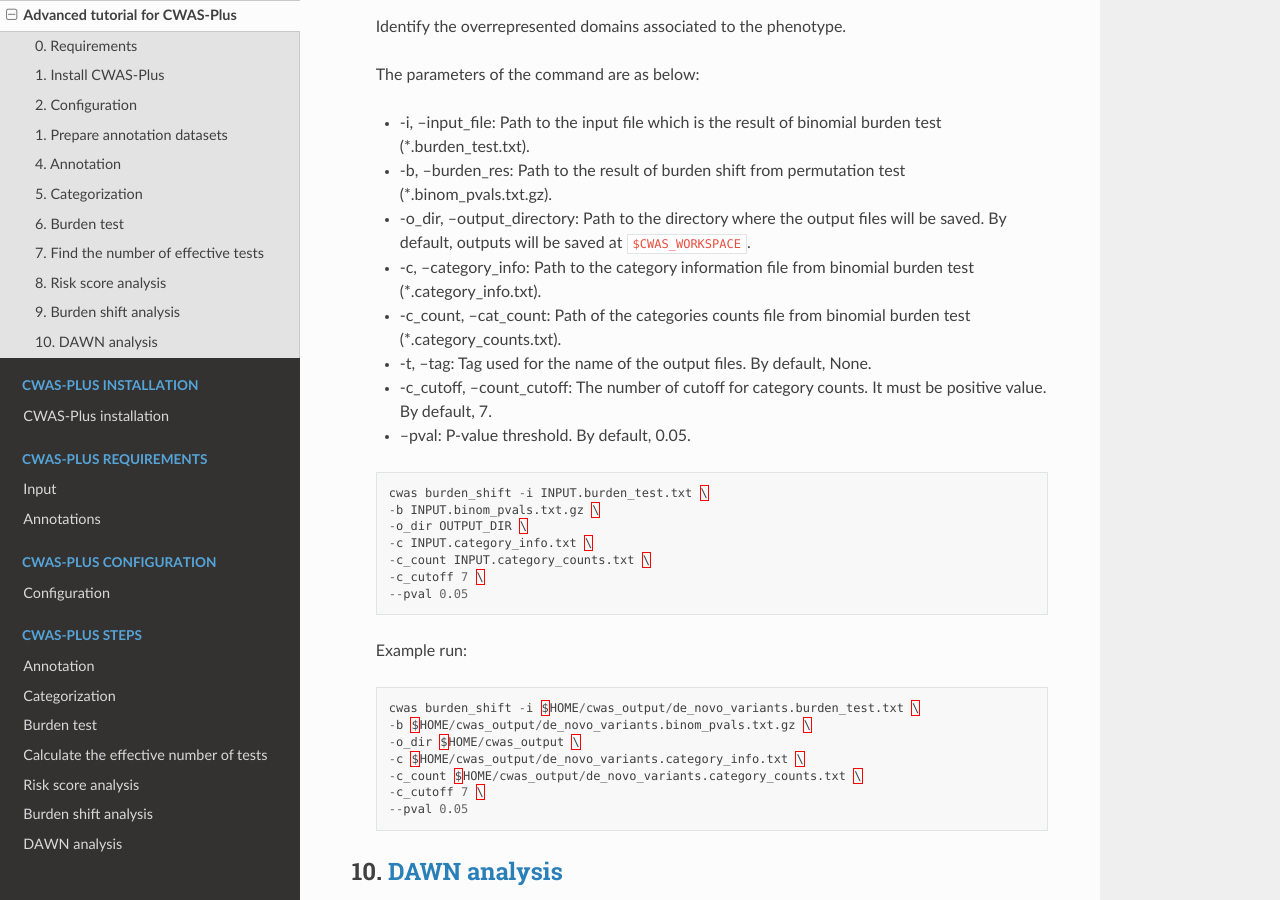
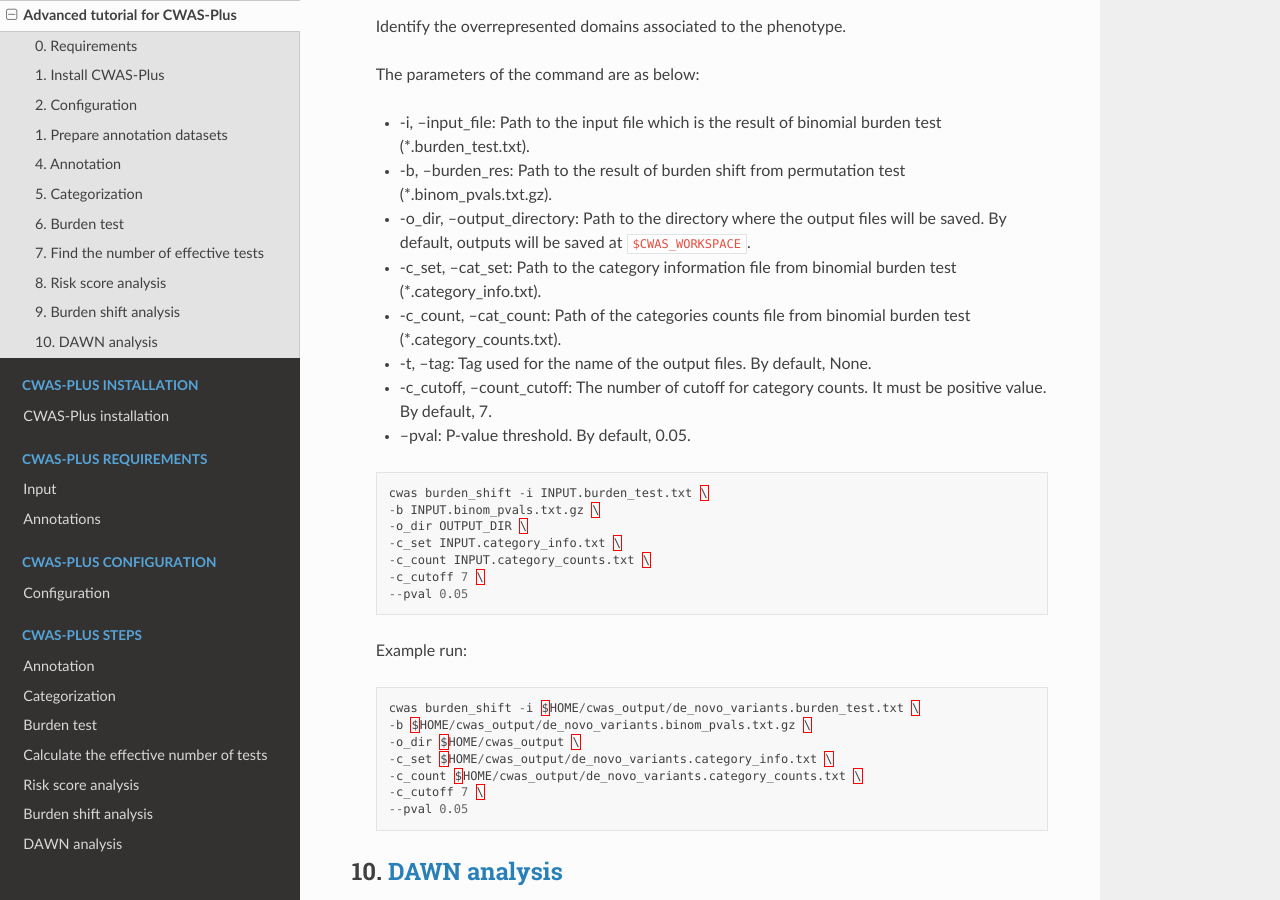
Before and after one commit to joonan-lab/cwas, a Sphinx documentation site: the page built from docs/quickstart/advanced_tutorial.rst, in a window 1280 px wide and 900 px high, scrolled down 22368 px. Built offline with Sphinx 7.4.7 and the Read the Docs theme 2.0.0, drawn with Linux system fonts in a browser that asks for light colours; some of the changed text lies outside the part shown.

Commit message:
Update advanced_tutorial.rst

```diff
--- a/docs/quickstart/advanced_tutorial.rst
+++ b/docs/quickstart/advanced_tutorial.rst
@@ -783,8 +783,8 @@ This is an advanced tutorial for CWAS-Plus. Specific descriptions of arguments a
 
   .. code-block:: solidity
 
-    zcat $HOME/cwas_output/de_novo_variants.category_info.txt | head -1 > $HOME/cwas_output/subset_categories.txt
-    zcat $HOME/cwas_output/de_novo_variants.category_info.txt | awk '$12 == 1 && $6 == "EncodeTFBS"' >> $HOME/cwas_output/subset_categories.txt
+    cat $HOME/cwas_output/de_novo_variants.category_info.txt | head -1 > $HOME/cwas_output/subset_categories.txt
+    cat $HOME/cwas_output/de_novo_variants.category_info.txt | awk '$12 == 1 && $6 == "EncodeTFBS"' >> $HOME/cwas_output/subset_categories.txt
 
   Now run the below command.
 
@@ -873,7 +873,7 @@ This is an advanced tutorial for CWAS-Plus. Specific descriptions of arguments a
   - -i, --input_file: Path to the input file which is the result of binomial burden test (\*.burden_test.txt).
   - -b, --burden_res: Path to the result of burden shift from permutation test (\*.binom_pvals.txt.gz).
   - -o_dir, --output_directory: Path to the directory where the output files will be saved. By default, outputs will be saved at ``$CWAS_WORKSPACE``.
-  - -c, --category_info: Path to the category information file from binomial burden test (\*.category_info.txt).
+  - -c_set, --cat_set: Path to the category information file from binomial burden test (\*.category_info.txt).
   - -c_count, --cat_count: Path of the categories counts file from binomial burden test (\*.category_counts.txt).
   - -t, --tag: Tag used for the name of the output files. By default, None.
   - -c_cutoff, --count_cutoff: The number of cutoff for category counts. It must be positive value. By default, 7.
@@ -884,7 +884,7 @@ This is an advanced tutorial for CWAS-Plus. Specific descriptions of arguments a
     cwas burden_shift -i INPUT.burden_test.txt \
     -b INPUT.binom_pvals.txt.gz \
     -o_dir OUTPUT_DIR \
-    -c INPUT.category_info.txt \
+    -c_set INPUT.category_info.txt \
     -c_count INPUT.category_counts.txt \
     -c_cutoff 7 \
     --pval 0.05
@@ -897,7 +897,7 @@ This is an advanced tutorial for CWAS-Plus. Specific descriptions of arguments a
     cwas burden_shift -i $HOME/cwas_output/de_novo_variants.burden_test.txt \
     -b $HOME/cwas_output/de_novo_variants.binom_pvals.txt.gz \
     -o_dir $HOME/cwas_output \
-    -c $HOME/cwas_output/de_novo_variants.category_info.txt \
+    -c_set $HOME/cwas_output/de_novo_variants.category_info.txt \
     -c_count $HOME/cwas_output/de_novo_variants.category_counts.txt \
     -c_cutoff 7 \
     --pval 0.05
```
